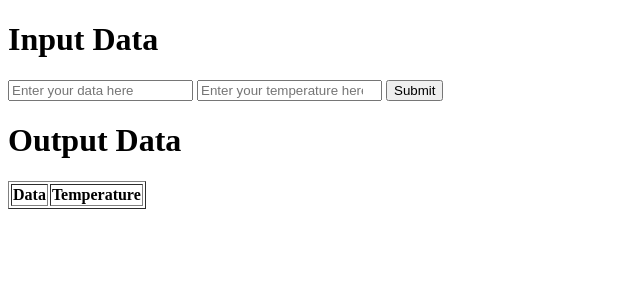
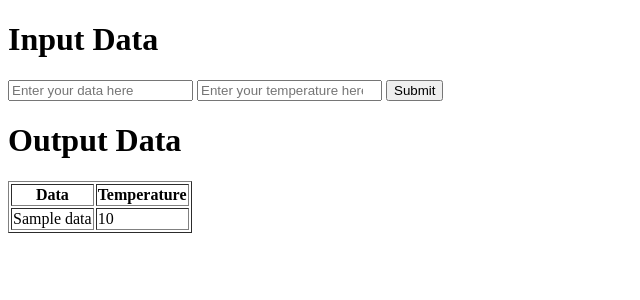
Before and after one commit to NikodemBartnik/weather-station, a Flask app: page / in a window 1280 px wide. Shown: the top 300 px of the page, without its empty margins (0-640 px from the left). Run offline with Flask 3, Linux system fonts and the light colour scheme; a database or web service that is not in the repository returns one stand-in record (values such as "Sample title"); lists and menus that the app fills with data are empty.

Commit message:
Update index.html

```diff
--- a/flask_app/templates/index.html
+++ b/flask_app/templates/index.html
@@ -19,10 +19,10 @@
             <th>Data</th>
             <th>Temperature</th>
         </tr>
-        {% for data in datas %}
+        {% for d in data %}
         <tr>
-            <td>{{ data.data }}</td>
-            <td>{{ data.temperature }}</td>
+            <td>{{ d.data }}</td>
+            <td>{{ d.temperature }}</td>
         </tr>
         {% endfor %}
 </body>
```
